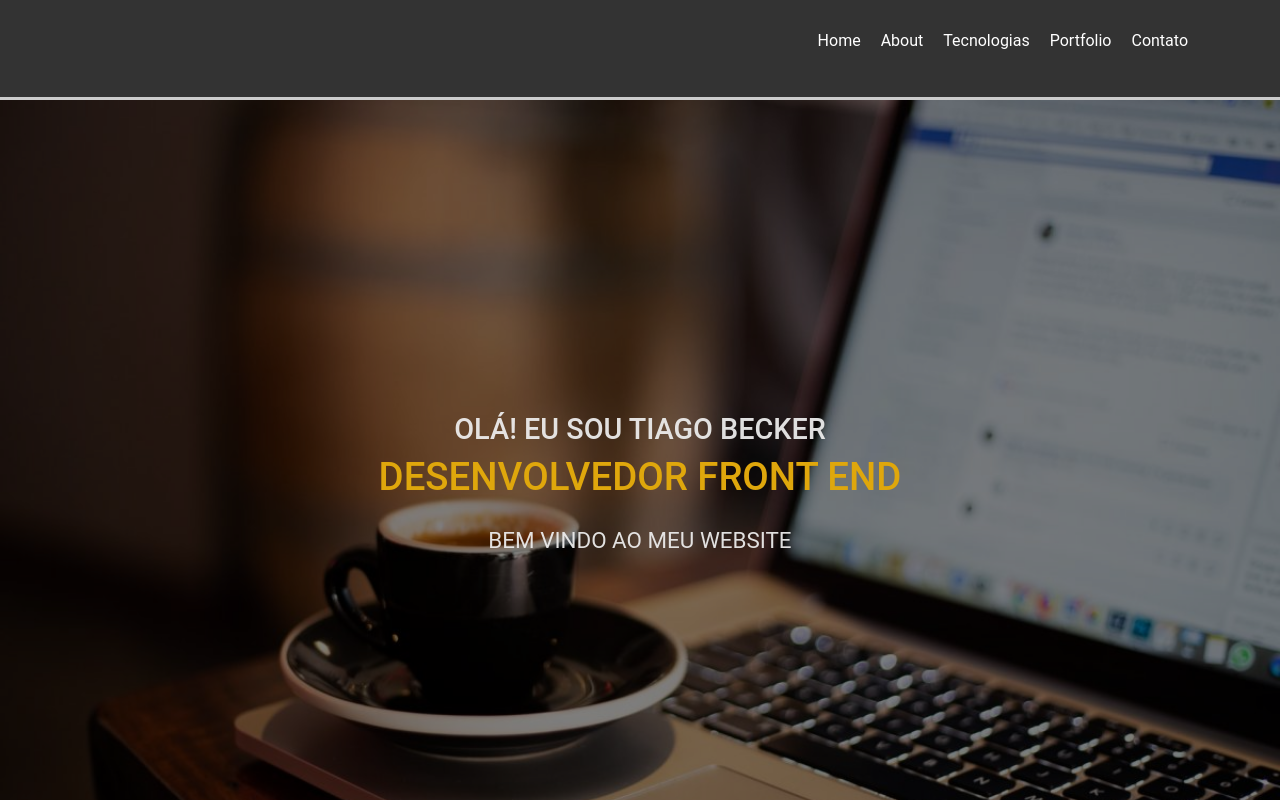
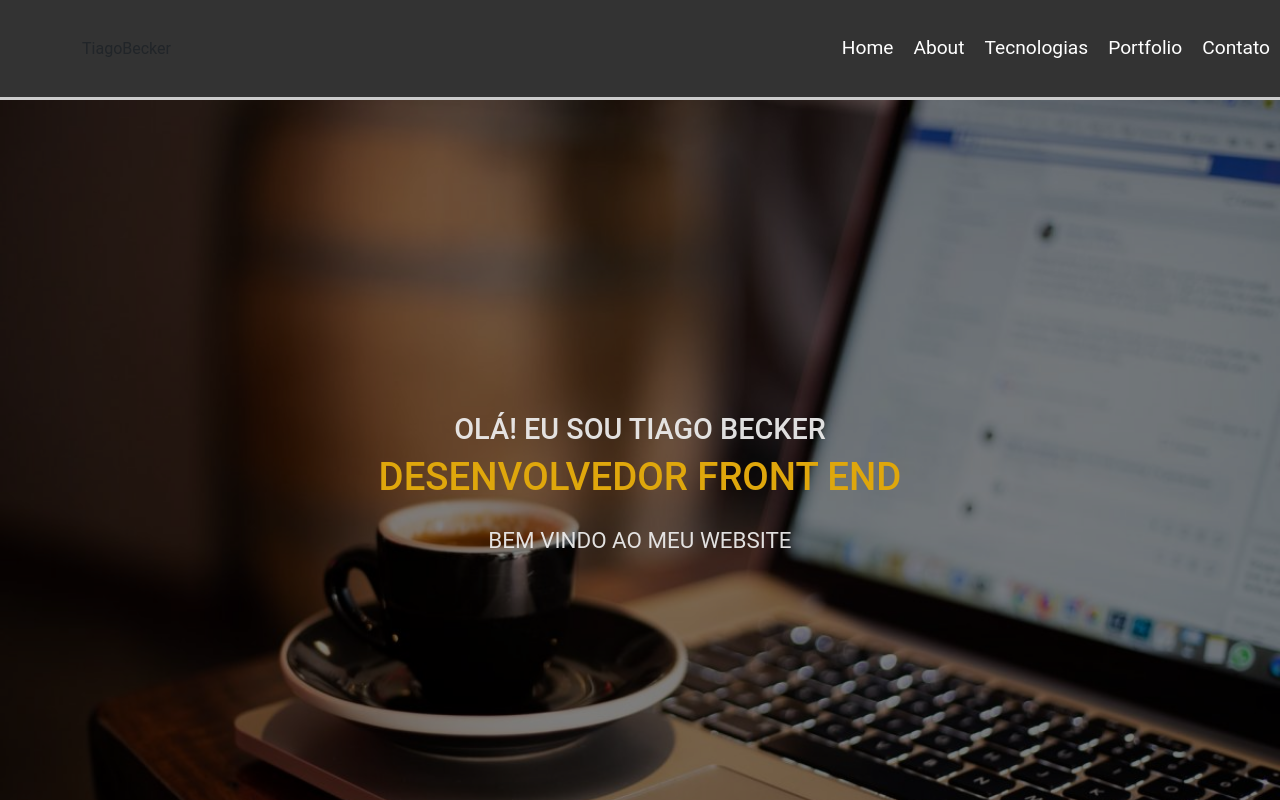
Before and after one commit to TiagoRBecker/me-website, a React (Create React App) app: page / in a window 1280 px wide. Shown: the top 800 px of the page. Built offline with nearby package versions, Linux system fonts and the light colour scheme; no server answers.

Commit message:
update logo

```diff
--- a/src/App.js
+++ b/src/App.js
@@ -17,6 +17,7 @@
       <Rotas/>
       <Footer/>
 
+
     </>
   );
 }
--- a/src/components/All/index.js
+++ b/src/components/All/index.js
@@ -7,5 +7,7 @@
 import Footer from "../Footer";
 import Banner from "../Banner";
 import Menu from "../Navigation";
+import Logo from "../Logo";
+import Mobile from "../Navigation/mobile";
 
-export { Header, About, Techs, Contact, Project, Button, Banner, Menu, Footer };
+export { Header, About, Techs, Contact, Project, Button, Banner, Menu,Mobile, Footer,Logo };
--- a/src/components/Header/index.jsx
+++ b/src/components/Header/index.jsx
@@ -1,18 +1,17 @@
 import * as Styled from "./styled";
+import { Menu, Mobile, Logo } from "../All";
 import { Container } from "react-bootstrap";
-import { Menu } from "../All";
-import { Mobile } from "../Navigation/mobile";
 
 const Header = () => {
   return (
     <>
       <Styled.Header>
         <Container>
-          <Menu />
-          <Mobile />
+        <Logo />
+        <Mobile/>
+        <Menu />
         </Container>
       </Styled.Header>
-
     </>
   );
 };
--- a/src/components/Header/styled.js
+++ b/src/components/Header/styled.js
@@ -4,7 +4,12 @@
   width: 100%;
   display: flex;
   align-items: center;
-  justify-content: flex-end;
+  justify-content:space-between;
   background-color: #333;
-  border-bottom:solid 3px #ccc; ;
+  border-bottom:solid 3px #ccc;
+  .container{
+    display:flex ;
+    align-items:center ;
+    justify-content:center ;
+  }
 `;
--- /dev/null
+++ b/src/components/Logo/index.jsx
@@ -0,0 +1,11 @@
+import * as Styled from "./styled";
+
+const Logo = () =>{
+    return (
+        <Styled.Logo>
+            <span className="first">Tiago</span>
+            <span className="last">Becker</span>
+        </Styled.Logo>
+    )
+}
+export default Logo;
--- /dev/null
+++ b/src/components/Logo/styled.js
@@ -0,0 +1,18 @@
+import styled from "styled-components";
+
+export const Logo = styled.div`
+  width: 100%;
+  height: 100%;
+  display: flex;
+  align-items: center;
+  justify-content:flex-start ;
+
+
+  img{
+    width:150px ;
+    height:100px;
+    background-size:cover ;
+    background-position:center ;
+
+  }
+`;
--- a/src/components/Navigation/index.jsx
+++ b/src/components/Navigation/index.jsx
@@ -1,9 +1,12 @@
 import * as Styled from "./styled";
 import { Link } from "react-router-dom";
+import Mobile from "./mobile";
+
 
 const Menu = () => {
   return (
     <Styled.MenuDesktop>
+
       <ul>
         <li>
           <Link to="/">Home</Link>
--- a/src/components/Navigation/mobile.jsx
+++ b/src/components/Navigation/mobile.jsx
@@ -2,7 +2,7 @@
 import { AiOutlineMenu, AiOutlineClose } from "react-icons/ai";
 import { Link } from "react-router-dom";
 import * as Styled from "./styled";
-export const Mobile = () => {
+ const Mobile = () => {
   const [isActive, setIsActive] = useState(false);
   const hamburguer = <AiOutlineMenu size={34} fill={"#fff"} />;
   const closed = <AiOutlineClose size={34} fill={"#fff"} />;
@@ -38,3 +38,4 @@
     </Styled.Mobile>
   );
 };
+export default Mobile;
--- a/src/components/Navigation/styled.js
+++ b/src/components/Navigation/styled.js
@@ -5,10 +5,17 @@
   height: 100%;
   display: flex;
   align-items: center;
-  justify-content: flex-end;
+  justify-content:center;
+  position:absolute ;
   ul {
+    width:100% ;
+    height:100% ;
     display: flex;
+    align-items:center ;
+    justify-content:flex-end ;
     list-style: none;
+    padding:0 ;
+    margin:0 ;
     @media screen and (max-width: 700px) {
       display: none;
     }
@@ -17,8 +24,9 @@
     padding: 0 10px;
   }
   a {
+
     text-decoration: none;
-    font-size: 1rem;
+    font-size: 1.2rem;
     color: #fff;
     transition: ease 0.9s all;
     &:hover {
@@ -32,11 +40,17 @@
   height: 100%;
   align-items: center;
   justify-content: flex-end;
+  position:absolute ;
+  padding-right:20px;
+  top:0;
 
   button {
     display: none;
     border: none;
     cursor: pointer;
+    position:absolute ;
+    z-index:9999 ;
+    top:32px ;
     background-color: transparent;
     @media screen and (max-width: 700px) {
       display: flex;
```
